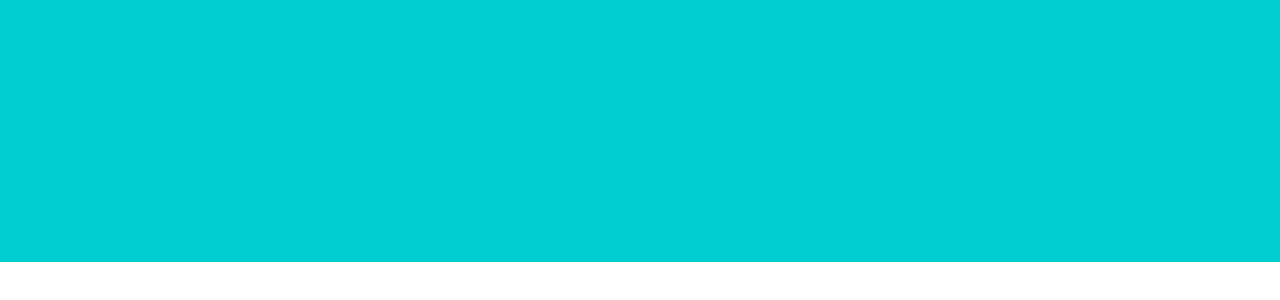
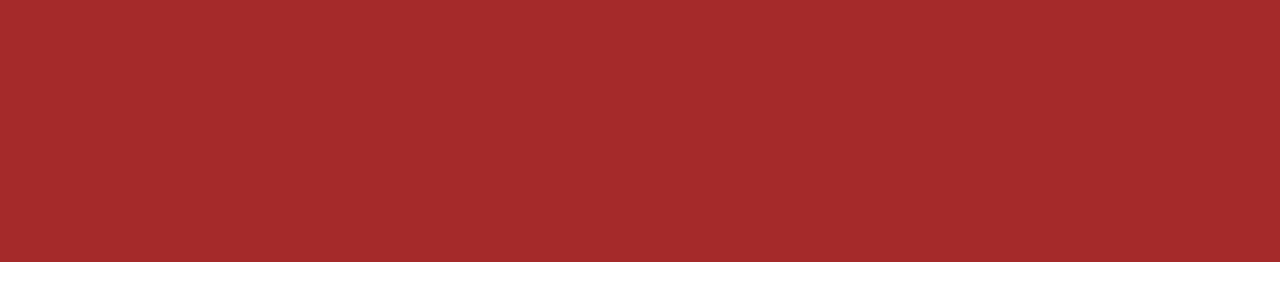
Before and after one commit to clemen809/clemen809.github.io, a plain HTML site: page projects/platformer/index.html in a window 1280 px wide. Shown: the part 488-788 px from the top of the page. Drawn offline with nearby package versions, Linux system fonts and the light colour scheme.

Commit message:
<message about commit>

```diff
--- a/projects/platformer/platformer.css
+++ b/projects/platformer/platformer.css
@@ -3,7 +3,7 @@ body {
 }
 
 canvas {
-  background-color: darkturquoise;
+  background-color:brown ;
 }
 
 img {
```
Also changed, not shown: projects/platformer/platformer.js (+6 -3 lines).
